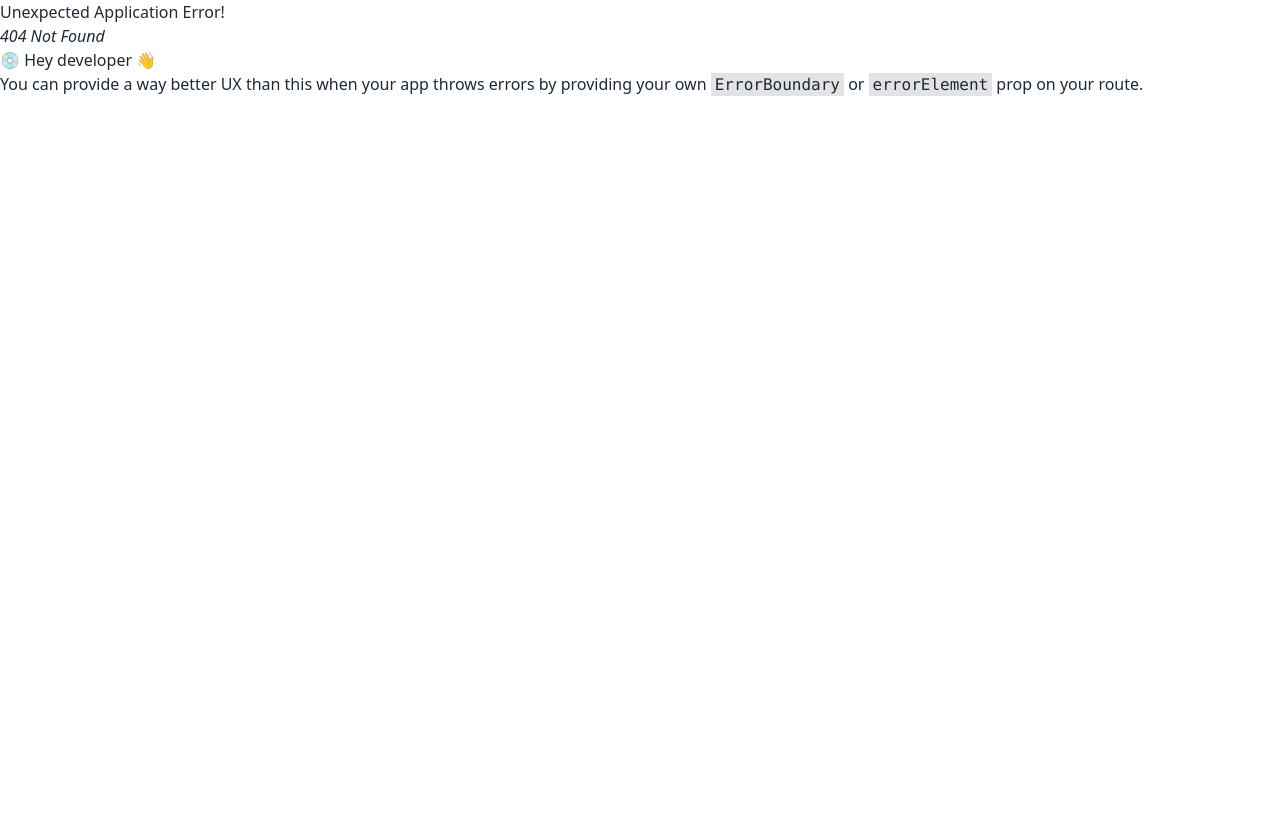
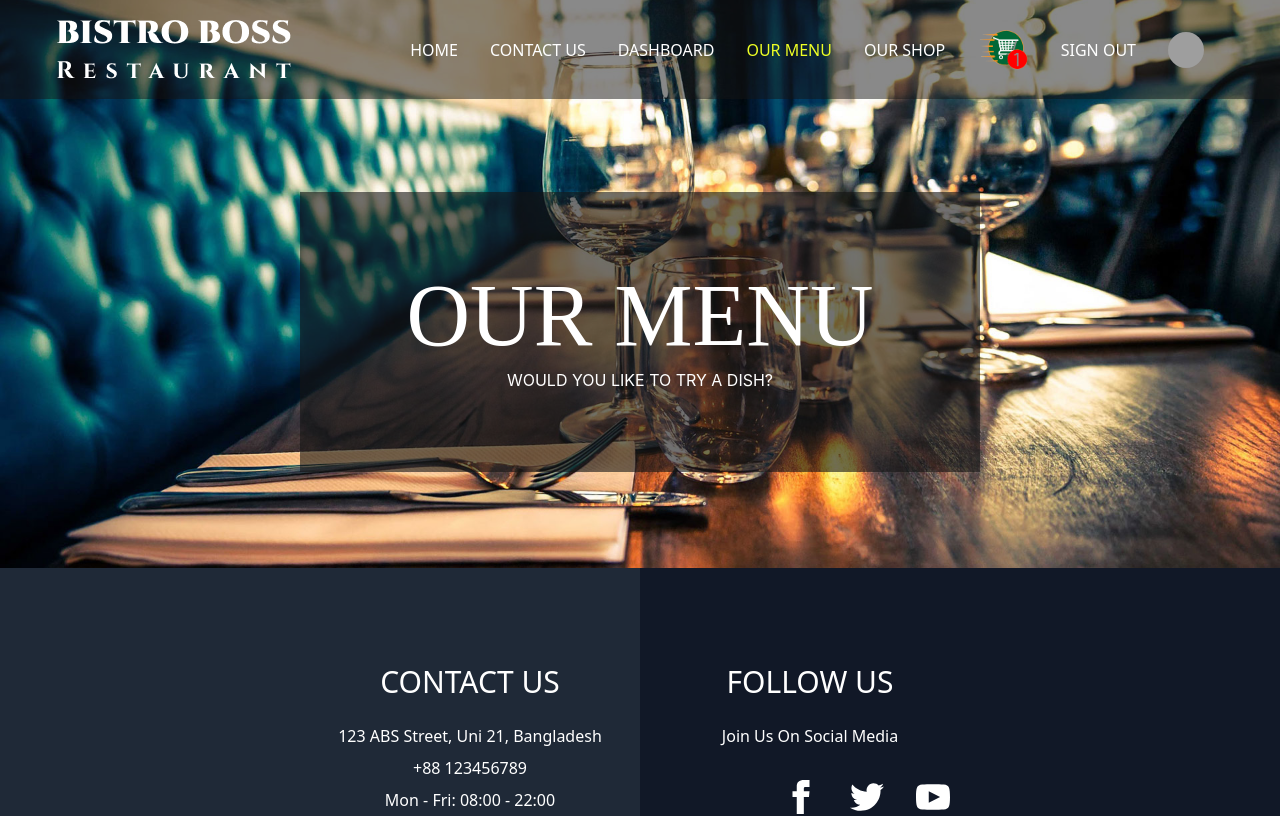
Before and after one commit to shahjalalhazari/Module-74-75-76-77-78-79-80-Bistro-Boss-Restaurant-Client, a React (Vite) app: page /menu in a window 1280 px wide. Before the commit this address had no page. Shown: the top 816 px of the page. Built offline with nearby package versions, Linux system fonts and the light colour scheme; grey boxes are pictures that could not be loaded.

Commit message:
Menu page created, Page cover component and Active Nav Link added.

```diff
--- a/src/Routes/Routes.jsx
+++ b/src/Routes/Routes.jsx
@@ -1,6 +1,7 @@
 import { createBrowserRouter } from "react-router-dom";
 import MainLayout from "../Layout/MainLayout";
 import Home from "../pages/home/Home/Home";
+import Menu from "../pages/menu/Menu/Menu";
 
 export const router = createBrowserRouter([
   {
@@ -11,6 +12,10 @@ export const router = createBrowserRouter([
         path: "/",
         element: <Home />,
       },
+      {
+        path: "/menu",
+        element: <Menu />,
+      },
     ],
   },
 ]);
--- /dev/null
+++ b/src/components/ActiveLink/ActiveLink.jsx
@@ -0,0 +1,11 @@
+import { NavLink } from "react-router-dom";
+
+const ActiveLink = ({ to, children }) => {
+  return (
+    <NavLink to={to} className={({ isActive }) => (isActive ? "active-link" : "")}>
+      {children}
+    </NavLink>
+  );
+};
+
+export default ActiveLink;
--- a/src/index.css
+++ b/src/index.css
@@ -46,6 +46,11 @@
 .my-container {
     @apply md:my-12 mx-8 md:mx-72 mt-10 md:mt-20;
 }
+
+.page-cover-container {
+    @apply hero px-8 md:px-[300px] pt-[136px] md:pt-48 pb-8 md:pb-24;
+}
+
 .three-cols {
     @apply grid grid-cols-1 md:grid-cols-3 gap-6 mb-10 md:mb-20;
 }
@@ -61,8 +66,24 @@
     @apply flex justify-between bg-black bg-opacity-50 text-white px-10 md:px-14 fixed z-10 w-full;
 }
 
+.active-link {
+    @apply text-[#EEFF25]
+}
+/* --------------------------- */
+
 
 /* Card Items */
 .item-title {
     @apply text-black text-2xl font-semibold mb-2;
 }
+/* ----------------------------- */
+
+
+/* Page Cover Style */
+.cover-heading {
+    @apply text-5xl md:text-[88px] uppercase cinzel text-white;
+}
+
+.cover-sub-heading {
+    @apply text-white uppercase inter mt-2;
+}
--- a/src/pages/home/AboutUsBanner/AboutUsBanner.jsx
+++ b/src/pages/home/AboutUsBanner/AboutUsBanner.jsx
@@ -4,14 +4,14 @@ const AboutUsBanner = () => {
     return (
       <section className="my-container">
         <div
-          className="hero p-28"
+          className="hero p-10 md:p-28"
           style={{
             backgroundImage: `url("${serviceImg}")`,
           }}
         >
           <div className="hero-overlay bg-opacity-100 bg-white"></div>
           <div className="hero-content text-center text-neutral-content">
-            <div className="py-12 px-16">
+            <div className="py-6 md:py-12 px-4 md:px-16">
               <h1 className="mb-5 text-5xl cinzel text-black">Bistro Boss</h1>
               <p className="text-black">
                 Lorem ipsum dolor sit amet consectetur adipisicing elit.
--- /dev/null
+++ b/src/pages/menu/Menu/Menu.jsx
@@ -0,0 +1,16 @@
+import PageCover from "../../shared/PageCover/PageCover";
+import coverImg from "../../../assets/menu/banner3.jpg";
+
+const Menu = () => {
+  return (
+    <>
+      <PageCover
+        image={coverImg}
+        heading="OUR MENU"
+        subHeading="would you like to try a dish?"
+      />
+    </>
+  );
+};
+
+export default Menu;
--- a/src/pages/shared/Navbar/Navbar.jsx
+++ b/src/pages/shared/Navbar/Navbar.jsx
@@ -1,24 +1,25 @@
 import { Link } from "react-router-dom";
 import cart from "../../../assets/cart.png";
 import textLogo from "../../../assets/text-logo.png";
+import ActiveLink from "../../../components/ActiveLink/ActiveLink";
 
 const Navbar = () => {
   const navListItems = (
     <div className="font-medium md:flex">
       <li>
-        <Link to="">HOME</Link>
+        <ActiveLink to="/">HOME</ActiveLink>
       </li>
       <li>
-        <Link to="">CONTACT US</Link>
+        <ActiveLink to="/contact">CONTACT US</ActiveLink>
       </li>
       <li>
-        <Link to="">DASHBOARD</Link>
+        <ActiveLink to="/dashboard">DASHBOARD</ActiveLink>
       </li>
       <li>
-        <Link to="">OUR MENU</Link>
+        <ActiveLink to="/menu">OUR MENU</ActiveLink>
       </li>
       <li>
-        <Link to="">OUR SHOP</Link>
+        <ActiveLink to="/shop">OUR SHOP</ActiveLink>
       </li>
       <li>
         <Link to="">
--- /dev/null
+++ b/src/pages/shared/PageCover/PageCover.jsx
@@ -0,0 +1,24 @@
+const PageCover = ({ image, heading, subHeading }) => {
+  return (
+    <section className="">
+      <div
+        className="page-cover-container"
+        style={{
+          backgroundImage: `url("${image}")`,
+        }}
+      >
+        <div className="hero-overlay bg-opacity-60 bg-black"></div>
+        <div className="hero-content text-center text-neutral-content">
+          <div className="py-16 px-5">
+            <h1 className="cover-heading">{heading}</h1>
+            <p className="cover-sub-heading">
+              {subHeading}
+            </p>
+          </div>
+        </div>
+      </div>
+    </section>
+  );
+};
+
+export default PageCover;
```
